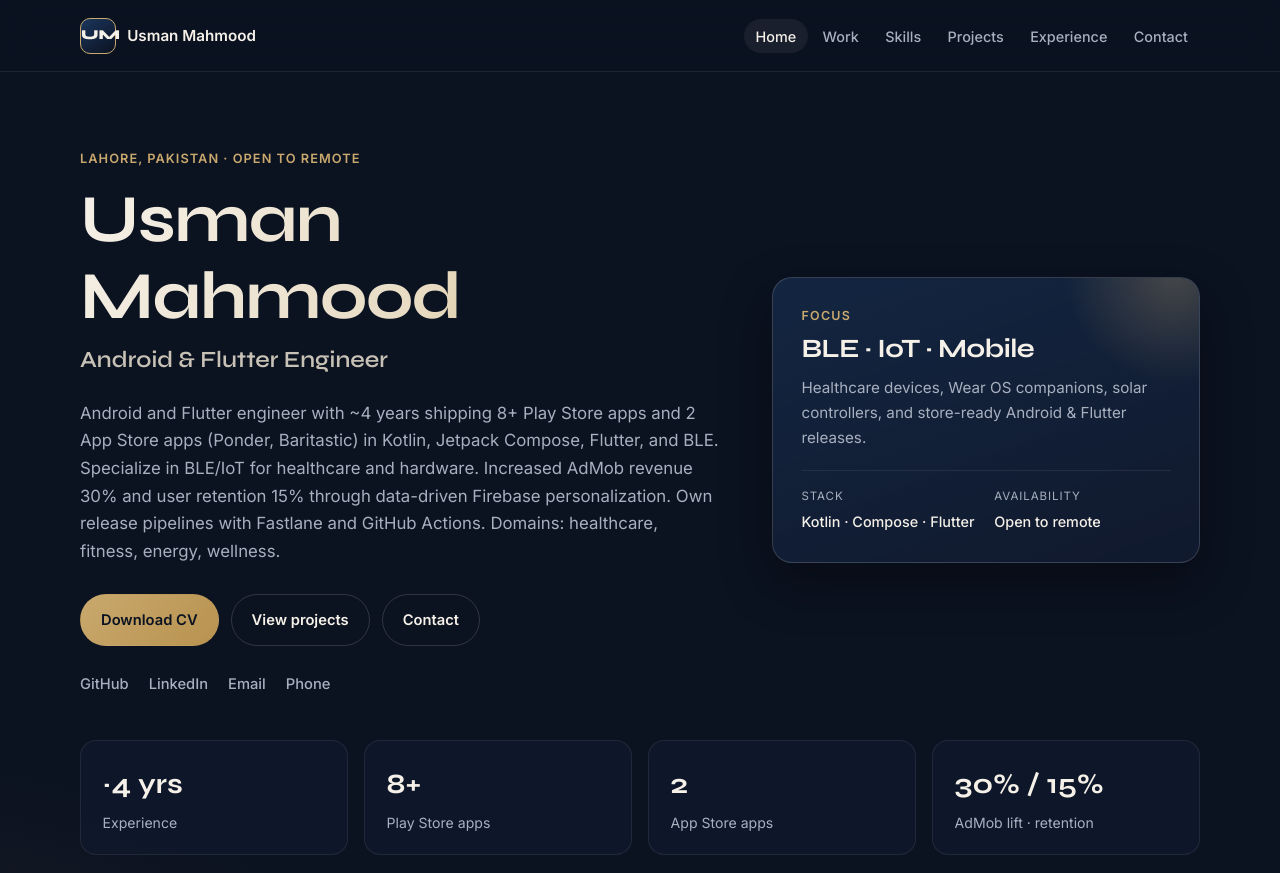
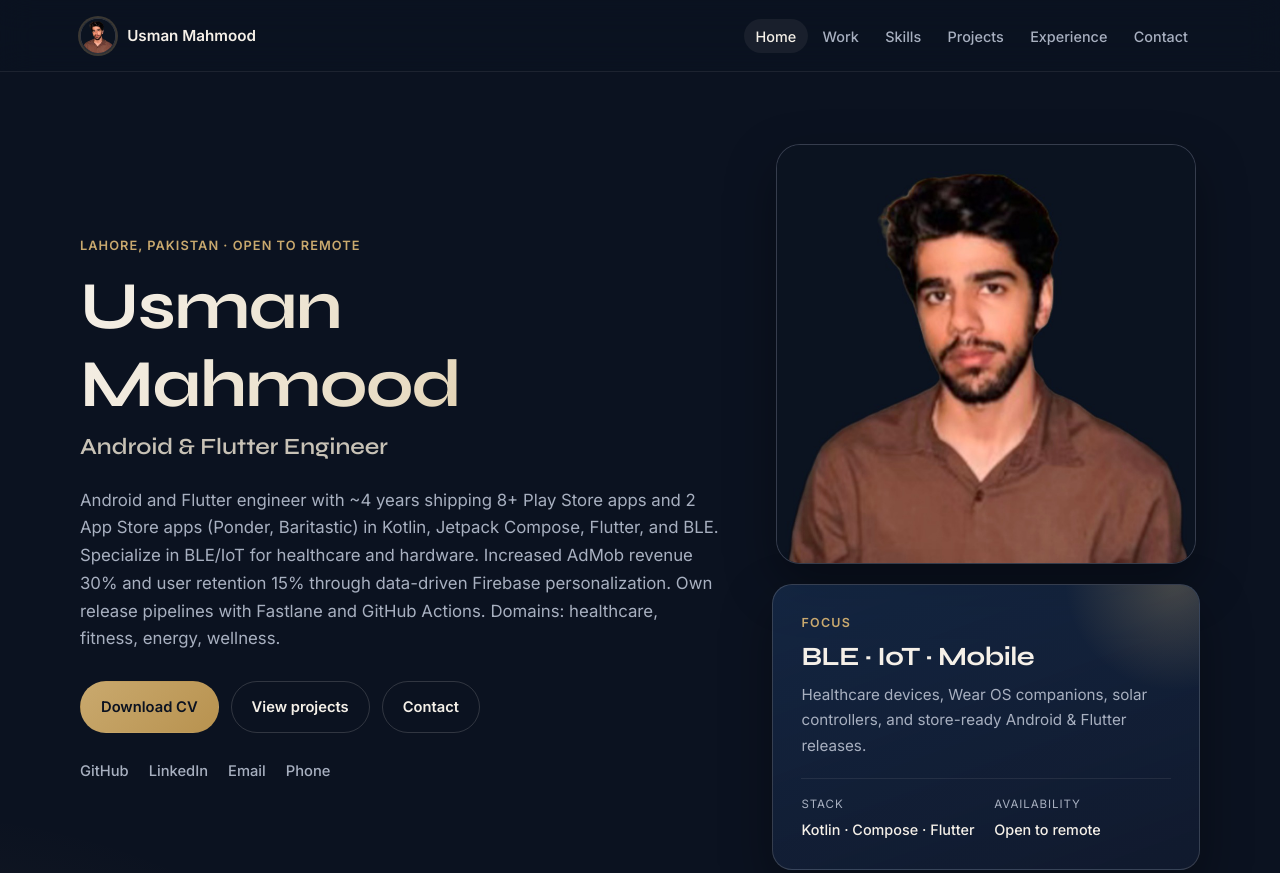
Before and after one commit to usmanmahmood940/portfolio, a plain HTML site: page index.html in a window 1280 px wide. Shown: the top 873 px of the page. Drawn offline with Linux system fonts and the light colour scheme.

Commit message:
Add professional profile photo to portfolio
Hero, nav, and contact now use a navy-background headshot derived from LinkedIn while preserving likeness.

```diff
--- a/css/styles.css
+++ b/css/styles.css
@@ -801,3 +801,65 @@ ul, ol { margin: 0; padding: 0; list-style: none; }
   }
   .hero-actions .btn { width: 100%; }
 }
+
+
+/* Profile photo */
+.logo-photo {
+  width: 36px;
+  height: 36px;
+  border-radius: 50%;
+  object-fit: cover;
+  border: 1px solid var(--line-strong);
+  box-shadow: 0 0 0 2px rgba(201, 169, 110, 0.25);
+}
+
+.hero-aside {
+  display: flex;
+  flex-direction: column;
+  gap: 1.25rem;
+}
+
+.profile-frame {
+  margin: 0;
+  position: relative;
+  border-radius: 24px;
+  overflow: hidden;
+  border: 1px solid var(--line-strong);
+  box-shadow: var(--shadow);
+  background: var(--bg-elevated);
+  aspect-ratio: 1 / 1;
+  max-width: 420px;
+  margin-inline: auto;
+  width: 100%;
+}
+
+.profile-photo {
+  width: 100%;
+  height: 100%;
+  object-fit: cover;
+  object-position: center top;
+}
+
+.contact-intro {
+  display: flex;
+  gap: 1rem;
+  align-items: flex-start;
+  margin-bottom: 0.5rem;
+}
+
+.contact-photo {
+  width: 72px;
+  height: 72px;
+  border-radius: 18px;
+  object-fit: cover;
+  border: 1px solid var(--line-strong);
+  flex-shrink: 0;
+}
+
+.contact-intro .section-sub {
+  margin-bottom: 0;
+}
+
+.contact-intro h2 {
+  margin-bottom: 0.35em;
+}
--- a/index.html
+++ b/index.html
@@ -9,6 +9,7 @@
   <meta property="og:title" content="Usman Mahmood — Android & Flutter Engineer" />
   <meta property="og:description" content="Android and Flutter engineer with ~4 years shipping Play Store and App Store apps. BLE/IoT specialist. Open to remote." />
   <meta property="og:type" content="website" />
+  <meta property="og:image" content="https://portfolio.usmanindieapps.com/assets/profile.jpg" />
   <title>Usman Mahmood — Android &amp; Flutter Engineer</title>
   <link rel="icon" type="image/svg+xml" href="assets/favicon.svg" />
   <link rel="preconnect" href="https://fonts.googleapis.com" />
@@ -22,7 +23,7 @@
   <header class="site-header" id="top">
     <nav class="nav" aria-label="Primary">
       <a class="logo" href="#home" aria-label="Usman Mahmood home">
-        <span class="logo-mark" aria-hidden="true">UM</span>
+        <img class="logo-photo" src="assets/profile-web.jpg" width="36" height="36" alt="" />
         <span class="logo-text">Usman Mahmood</span>
       </a>
       <button class="nav-toggle" type="button" aria-expanded="false" aria-controls="nav-menu" aria-label="Open menu">
@@ -74,7 +75,18 @@
             </li>
           </ul>
         </div>
-        <div class="hero-aside reveal" aria-hidden="false">
+        <div class="hero-aside reveal">
+          <figure class="profile-frame">
+            <img
+              class="profile-photo"
+              src="assets/profile.jpg"
+              width="800"
+              height="800"
+              alt="Usman Mahmood, Android and Flutter engineer"
+              decoding="async"
+              fetchpriority="high"
+            />
+          </figure>
           <div class="hero-card">
             <div class="hero-card-glow"></div>
             <p class="hero-card-label">Focus</p>
@@ -357,8 +369,13 @@
         <div class="reveal">
           <header class="section-head">
             <p class="eyebrow">Get in touch</p>
-            <h2 id="contact-title">Let’s build something</h2>
-            <p class="section-sub">Open to remote Android / Flutter / BLE roles and product collaborations. Prefer email or LinkedIn for first contact.</p>
+            <div class="contact-intro">
+              <img class="contact-photo" src="assets/profile-web.jpg" width="72" height="72" alt="Usman Mahmood" />
+              <div>
+                <h2 id="contact-title">Let’s build something</h2>
+                <p class="section-sub">Open to remote Android / Flutter / BLE roles and product collaborations. Prefer email or LinkedIn for first contact.</p>
+              </div>
+            </div>
           </header>
           <ul class="contact-list">
             <li>
```
Also changed, not shown: assets/profile-web.jpg (added), assets/profile.jpg (added), 1 other file.
